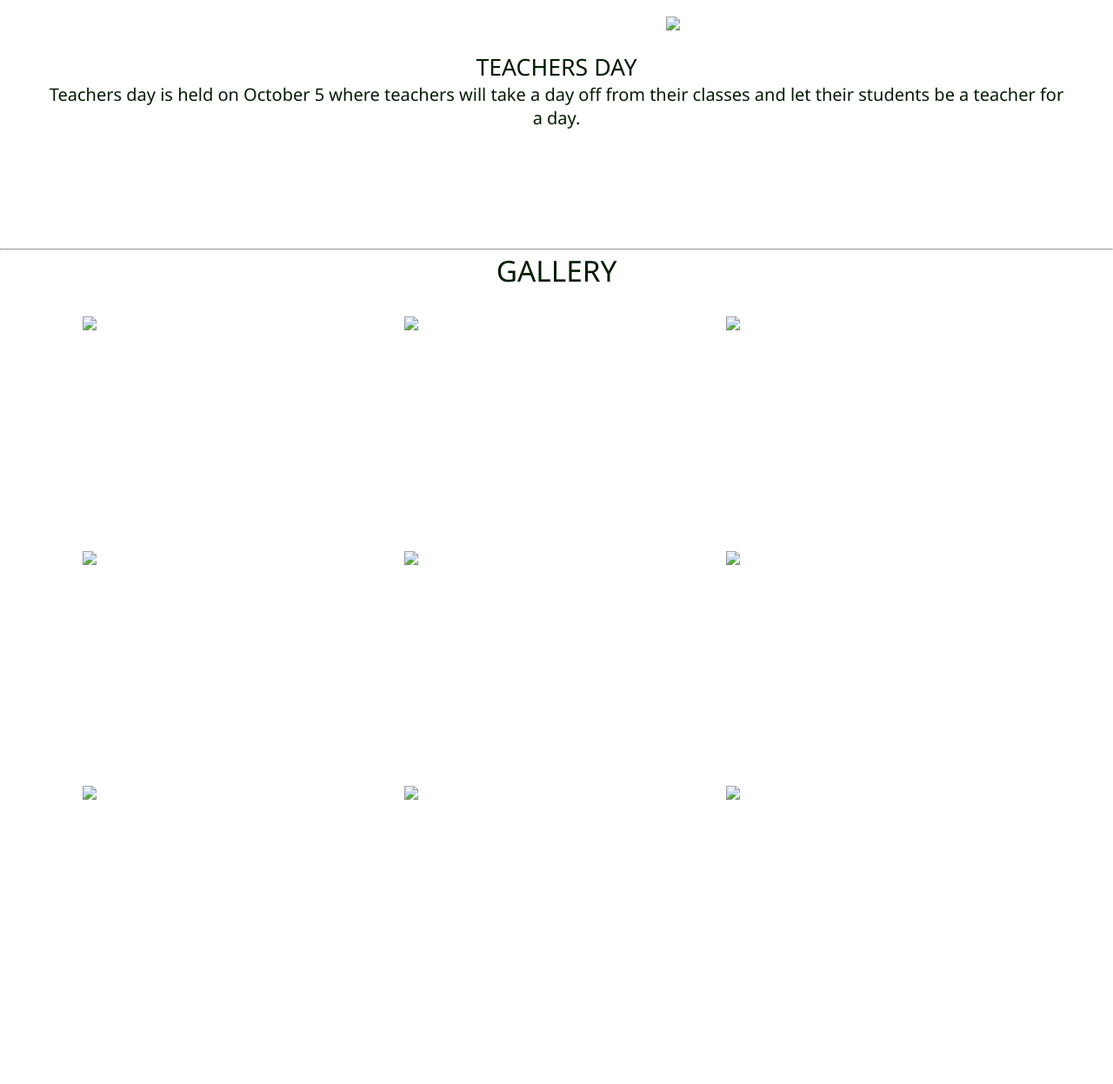
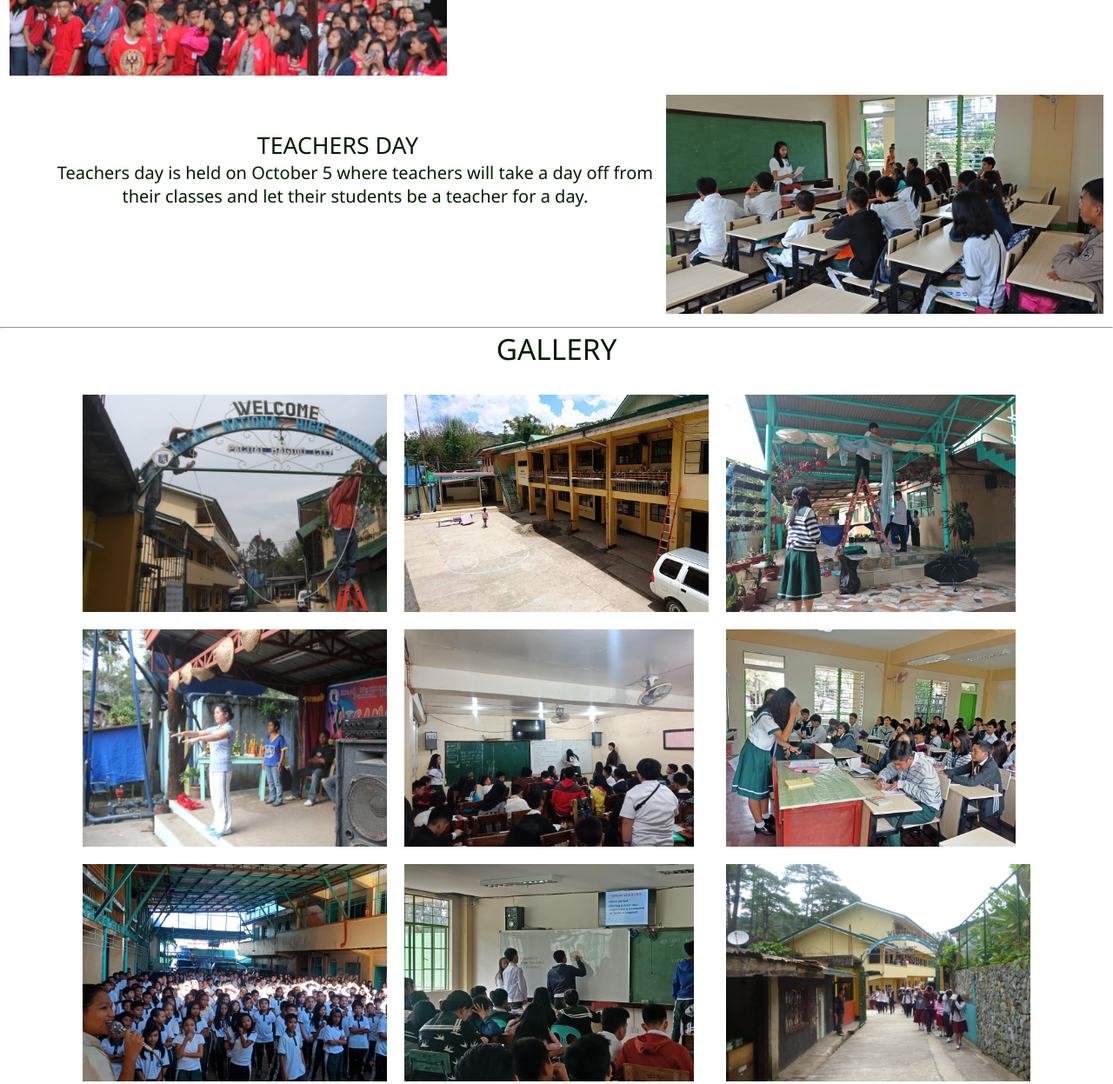
Before and after one commit to SCarina28/Final_Project, a plain HTML site: page event.html in a window 1280 px wide. Shown: the part 593-1840 px from the top of the page at 87% size. Before the commit the page ends 1777 px from the top, so only its background shows below. Drawn offline with Linux system fonts and the light colour scheme.

Commit message:
Update event.html

```diff
--- a/event.html
+++ b/event.html
@@ -6,7 +6,7 @@
     </head>
     <body class="eventbg">
         <div class="header">
-            <img id="logo" src="/Website_Exam/img/logo.png">
+            <img id="logo" src="img/logo.png">
             <p id="schoolname" ><b id="school">RIZAL NATIONAL HIGHSCHOOL</b><br><i id="schooladd">School Events & Gallery</i></p>
             <ul id="navlist">
             <li><a href="index.html">HOME</a></li>
@@ -26,7 +26,7 @@
             <hr>
 
             <div class="eventbox">
-              <img  class="eventimg" src="/Website_Exam/img/intrams.jpg">
+              <img  class="eventimg" src="img/intrams.jpg">
               <div class="text">
                 <p class="maintitle">Intramurals</p>
                 <p class="eventbody">Intramurals is usually held on the month of October. Sports such as volleyball, basketball, and bandmenton are played also board games such as scrablle,
@@ -35,7 +35,7 @@
               </div>
             </div>
             <div class="eventbox">
-              <img class="eventimg1" src="/Website_Exam/a.jpg">
+              <img class="eventimg1" src="a.jpg">
               <div class="text1">
                 <p class="maintitle">Teachers Day</p>
                 <p class="eventbody"> Teachers day is held on October 5 where teachers will take a day off from their
@@ -49,7 +49,7 @@
 
           <div class="gallery">
               <div class="img">
-                  <img src="/Website_Exam/img/bg1.jpg"/>
+                  <img src="img/bg1.jpg"/>
                 <div class="box">
                     <div class="caption">
                         <p>Main Gate</p>
@@ -58,7 +58,7 @@
                 </div>
               </div>
               <div class="img">
-                <img src="/Website_Exam/img/b6.jpg"/>
+                <img src="img/b6.jpg"/>
               <div class="box">
                   <div class="caption">
                       <p>Campus</p>
@@ -67,7 +67,7 @@
               </div>
             </div>
             <div class="img">
-                <img src="/Website_Exam/img/b4.jpg"/>
+                <img src="img/b4.jpg"/>
               <div class="box">
                 <div class="caption">
                     <p>Stage</p>
@@ -76,7 +76,7 @@
               </div>
             </div>
             <div class="img">
-                <img src="/Website_Exam/img/bg2.jpg"/>
+                <img src="img/bg2.jpg"/>
               <div class="box">
                 <div class="caption">
                     <p>Stage</p>
@@ -85,7 +85,7 @@
               </div>
             </div>
             <div class="img">
-                <img src="/Website_Exam/img/b3.jpg"/>
+                <img src="img/b3.jpg"/>
               <div class="box">
                 <div class="caption">
                     <p>Classrooms</p>
@@ -94,7 +94,7 @@
               </div>
             </div>
             <div class="img">
-                <img src="/Website_Exam/img/a1.jpg"/>
+                <img src="img/a1.jpg"/>
               <div class="box">
                 <div class="caption">
                     <p>Classrooms</p>
@@ -103,7 +103,7 @@
               </div>
             </div>
             <div class="img">
-                <img src="/Website_Exam/img/b5.jpg"/>
+                <img src="img/b5.jpg"/>
               <div class="box">
                 <div class="caption">
                     <p>Ceremony</p>
@@ -112,7 +112,7 @@
               </div>
             </div>
             <div class="img">
-                <img src="/Website_Exam/img/a2.jpg"/>
+                <img src="img/a2.jpg"/>
               <div class="box">
                 <div class="caption">
                     <p>Classrooms</p>
@@ -121,7 +121,7 @@
               </div>
             </div>
             <div class="img">
-                <img src="/Website_Exam/img/b7.jpg"/>
+                <img src="img/b7.jpg"/>
               <div class="box">
                 <div class="caption">
                     <p>Entrance</p>
```
